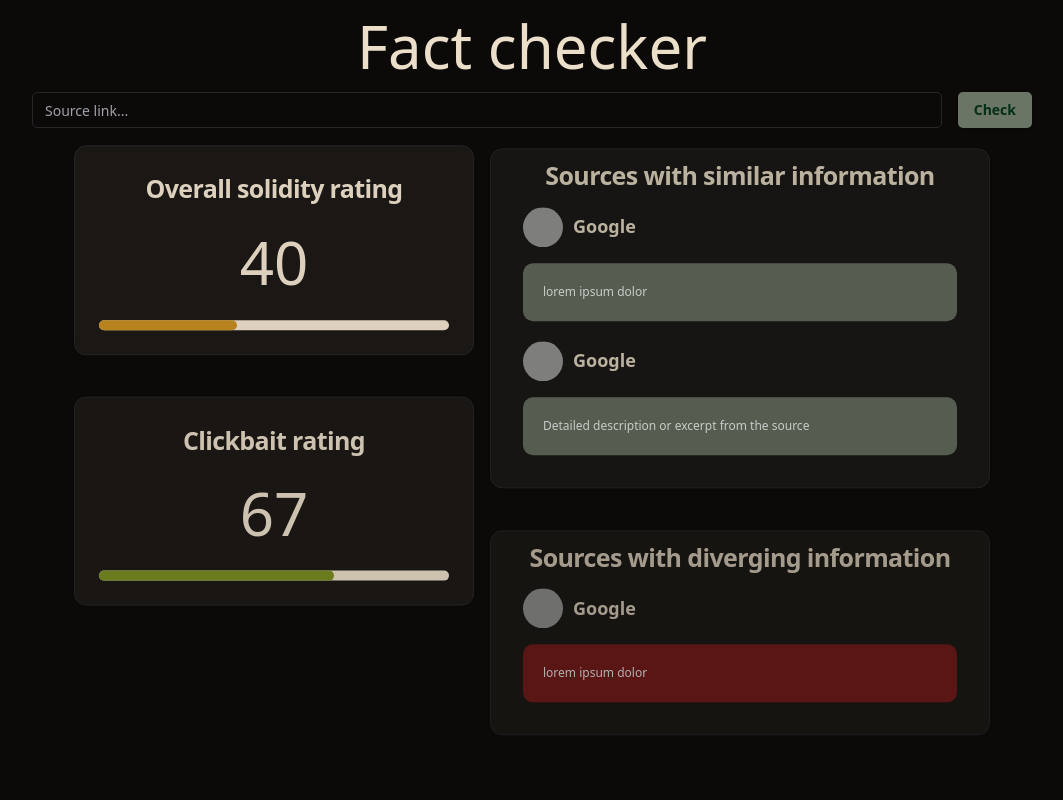
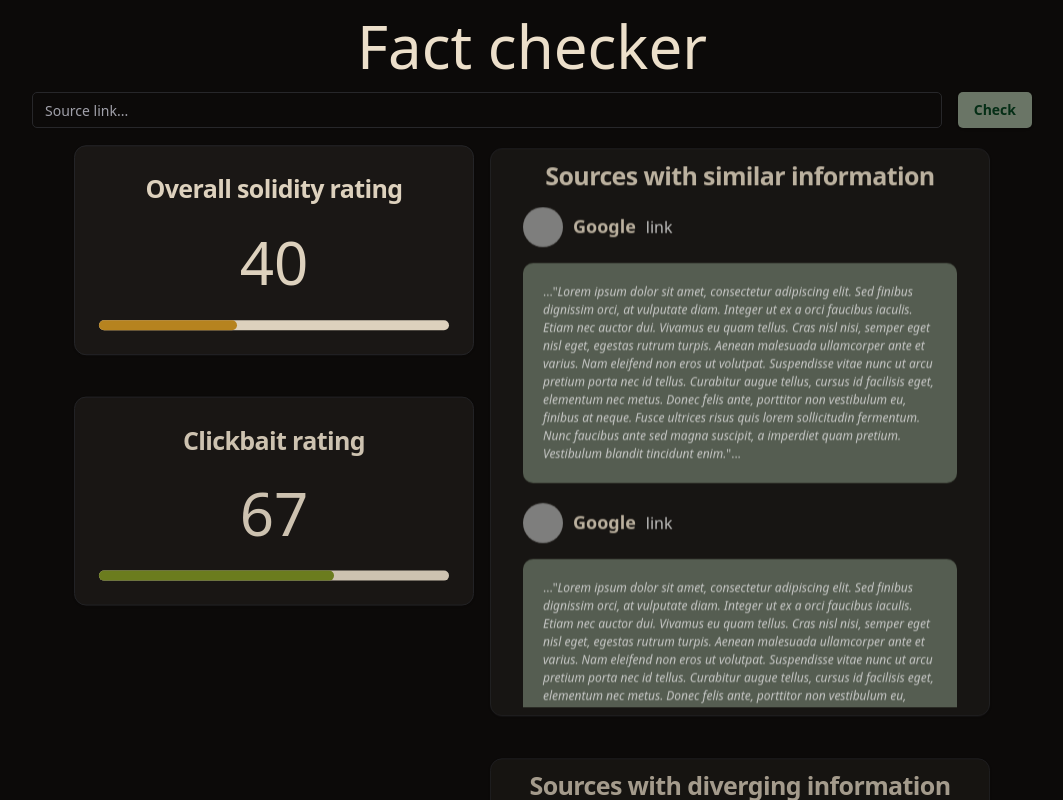
Before and after one commit to DdimaPos/Fact-checker-app, a React (Vite) app: page / in a window 1280 px wide. Both pictures are taken after a click on the button "Check". Shown: the top 800 px of the page, without its empty margins (108-1171 px from the left). Built offline with nearby package versions, Linux system fonts and the light colour scheme; grey boxes are pictures that could not be loaded.

Commit message:
feat: changed styles of sources' text

```diff
--- a/src/App.tsx
+++ b/src/App.tsx
@@ -112,14 +112,14 @@ const App: React.FC = () => {
               "https://www.hubspot.com/hs-fs/hubfs/McDonalds_Golden_Arches.svg.png",
             sourceUrl: "https://www.google.com",
             sourceName: "Google",
-            text: "lorem ipsum dolor",
+            text: "Lorem ipsum dolor sit amet, consectetur adipiscing elit. Sed finibus dignissim orci, at vulputate diam. Integer ut ex a orci faucibus iaculis. Etiam nec auctor dui. Vivamus eu quam tellus. Cras nisl nisi, semper eget nisl eget, egestas rutrum turpis. Aenean malesuada ullamcorper ante et varius. Nam eleifend non eros ut volutpat. Suspendisse vitae nunc ut arcu pretium porta nec id tellus. Curabitur augue tellus, cursus id facilisis eget, elementum nec metus. Donec felis ante, porttitor non vestibulum eu, finibus at neque. Fusce ultrices risus quis lorem sollicitudin fermentum. Nunc faucibus ante sed magna suscipit, a imperdiet quam pretium. Vestibulum blandit tincidunt enim.",
           },
           {
             sourceLogo:
               "https://www.hubspot.com/hs-fs/hubfs/McDonalds_Golden_Arches.svg.png",
             sourceUrl: "https://www.google.com",
             sourceName: "Google",
-            text: "Detailed description or excerpt from the source",
+            text: "Lorem ipsum dolor sit amet, consectetur adipiscing elit. Sed finibus dignissim orci, at vulputate diam. Integer ut ex a orci faucibus iaculis. Etiam nec auctor dui. Vivamus eu quam tellus. Cras nisl nisi, semper eget nisl eget, egestas rutrum turpis. Aenean malesuada ullamcorper ante et varius. Nam eleifend non eros ut volutpat. Suspendisse vitae nunc ut arcu pretium porta nec id tellus. Curabitur augue tellus, cursus id facilisis eget, elementum nec metus. Donec felis ante, porttitor non vestibulum eu, finibus at neque. Fusce ultrices risus quis lorem sollicitudin fermentum. Nunc faucibus ante sed magna suscipit, a imperdiet quam pretium. Vestibulum blandit tincidunt enim.",
           },
         ],
         controversial: true,
@@ -147,7 +147,7 @@ const App: React.FC = () => {
         <Loader /> // Show loader while request is being processed
       ) :displayData ? (
         <div className={`flex mt-4 flex-wrap justify-center gap-4 ${isDisappearing ? "fade-out" : ""}`}>
-          <div className="flex flex-col gap-10">
+          <div className="flex flex-col gap-10 sticky">
             <DataCard
               title="Overall solidity rating"
               rating={backendResponse.trustRating}
--- a/src/components/sourcesCard.tsx
+++ b/src/components/sourcesCard.tsx
@@ -19,12 +19,12 @@ interface Props {
 }
 export const SourcesCard = ({ title, sources, className }: Props) => {
   return (
-    <div className={cn(className, "w-[500px]")}>
+    <div className={cn(className, "w-[500px] ")}>
       <Card className="flex flex-col p-2 gap-3">
         <CardTitle className=" m-auto text-foreground w-fit text-[25px]">
           {title}
         </CardTitle>
-        <CardContent className="flex gap-[20px] flex-col">
+        <CardContent className="flex gap-[20px] flex-col max-h-[500px] overflow-y-auto">
           {sources.sourceData.map((source, i) => {
             return (
               <section key={i}>
@@ -42,11 +42,14 @@ export const SourcesCard = ({ title, sources, className }: Props) => {
                   >
                     {source.sourceName}
                   </a>
+                  <span className="text-[12] font-thin">link</span>
                 </div>
                 <div
                   className={`rounded-[10px] p-5 text-white text-[12px] ${sources.controversial ? "bg-primary" : "bg-destructive"}`}
                 >
-                  {source.text}
+                  ..."
+                  <span className="italic">{source.text}</span>
+                  "...
                 </div>
               </section>
             );
--- a/src/index.css
+++ b/src/index.css
@@ -139,3 +139,21 @@ button:focus-visible {
     @apply bg-background text-foreground;
   }
 }
+::-webkit-scrollbar {
+  width: 10px;
+}
+
+/* Track */
+::-webkit-scrollbar-track {
+  background: var(--muted);
+}
+
+/* Handle */
+::-webkit-scrollbar-thumb {
+  background: #303030;
+}
+
+/* Handle on hover */
+::-webkit-scrollbar-thumb:hover {
+  background: #555;
+}
```
Also changed, not shown: public/icons/link.svg (added).
